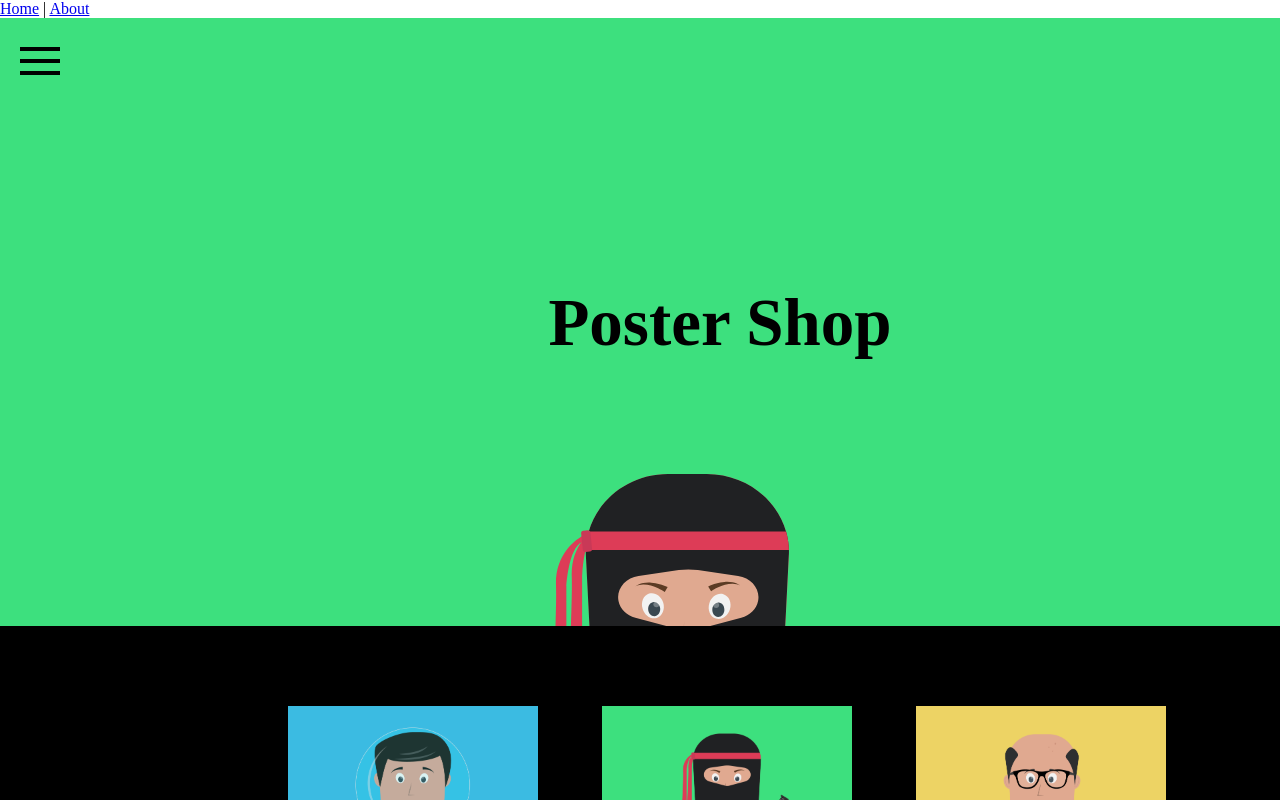
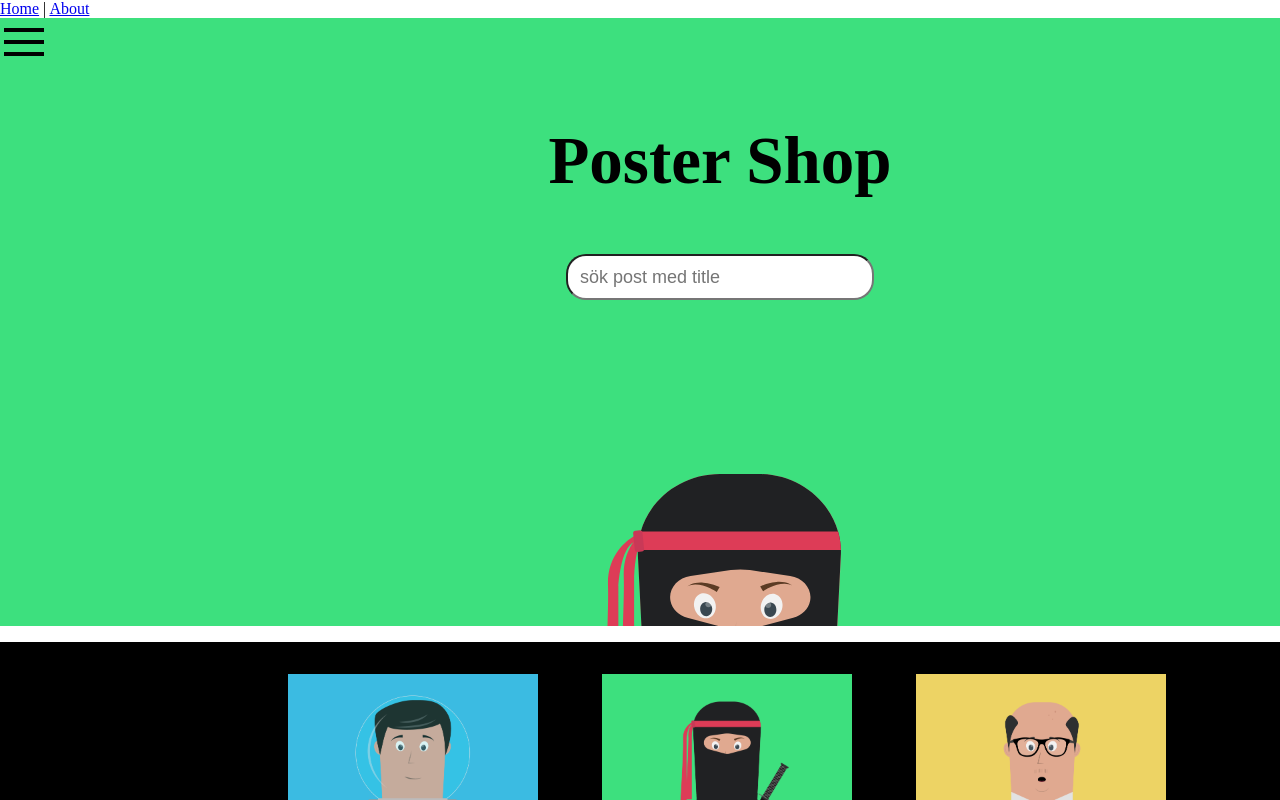
Before and after one commit to Omarhuba/poster-shop, a Vue app: page / in a window 1280 px wide. Shown: the top 800 px of the page. Built offline with nearby package versions, Linux system fonts and the light colour scheme.

Commit message:
sök function

```diff
--- a/src/components/Main.vue
+++ b/src/components/Main.vue
@@ -36,9 +36,8 @@ ul{
     display: grid;
     grid-template-columns: repeat(3,1fr);
     grid-gap: 4rem;
-    padding: 5rem 18rem;
+    padding: 2rem 18rem;
     width: 300px;
-    margin: 0;
     li{
         list-style: none;
     }
--- a/src/store/index.js
+++ b/src/store/index.js
@@ -5,11 +5,33 @@ Vue.use(Vuex)
 
 export default new Vuex.Store({
   state: {
-    data:[...Data]
+    data:[...Data],
+    searchResults: [],
   },
   mutations: {
+    updateSearchResult(state, payload){
+
+      if(payload.length > 1){
+        state.searchResults = state.data.filter(title => {
+          return title.title.toLowerCase().includes(payload)
+      })
+     }
+      else{
+        state.searchResults = []
+      }
+
+    },
+    clearSearchField(state){
+      state.searchResults = []
+    },
   },
   actions: {
+    updateSearchResult(context, payload){
+      context.commit('updateSearchResult', payload)
+    },
+    clearSearchField(context){
+      context.commit('clearSearchField')
+    },
   },
   modules: {
   }
--- a/src/views/Header.vue
+++ b/src/views/Header.vue
@@ -1,40 +1,71 @@
 <template>
   <div class="header">
       <article class="article">
-          <img src="@/assets/menu.png"  class="manue" alt="">
-          <h1>Poster Shop</h1>
-          <img src="@/assets/ninjahead.svg" class="ninja" alt="">
+          <img src="@/assets/menu.png"  alt="">
+          <h1 class="heading">Poster Shop</h1>
+          <input type="text" name="" class="input" placeholder="  sök post med title"
+          v-model="search" @input="updateSearchReasult(search)"/>
+          <span  class="input" v-if="searchResults">
+          <router-link :to="'/' " class="search-result" v-for="post of searchResults" :key="post.id">{{post.title}}</router-link>
+          </span>
+          <img src="@/assets/ninjahead.svg" class="image" alt="">
       </article>
   </div>
 </template>
 <script>
 export default {
-
+    data(){
+        return{
+            search: ''
+        }
+    },
+    mounted(){
+    // this.$store.dispatch('readArrayLength')
+    this.$store.dispatch('clearSearchField')
+    },
+    methods:{
+        updateSearchReasult(payload){
+          this.$store.dispatch('updateSearchResult', payload.toLowerCase())
+        }
+    },
+    computed: {
+    //hämntar från store och sparar i post()
+    searchResults(){
+      return this.$store.state.searchResults
+    },
+    }
 }
 </script>
 
 <style scoped>
 .header
 {
-    display: flex;
-    flex-direction: column;
-    align-items: center;
-    position: relative;
-    justify-content: center;
     width: 1440px;
     height: 608px;
     background-color: rgba(61, 224, 126, 1);
 }
-.manue{
-    position: absolute;
-    left: 16px;
-    top: 19px;
+.article{
+    display: flex;
+    flex-direction: column;
+    align-items: flex-start;
 }
-.ninja{
-    position: absolute;
-    bottom: 0px;
-}
-h1{
+ .article .heading{
+    align-self: center;
     font-size: 67px;
 }
+.article .input{
+    align-self: center;
+    font-size: 18px;
+}
+.article .image{
+    align-self: center;
+    margin-top: 10.833rem;
+
+}
+input{
+    display: block;
+    width: 300px;
+    height: 40px;
+    border-radius: 20px;
+}
 </style>
```
